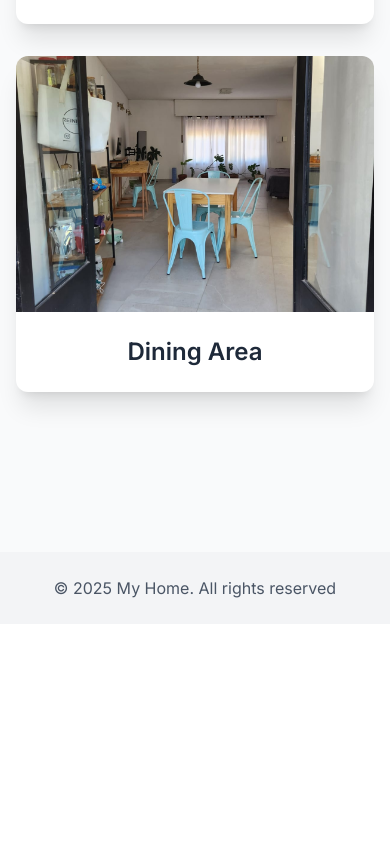
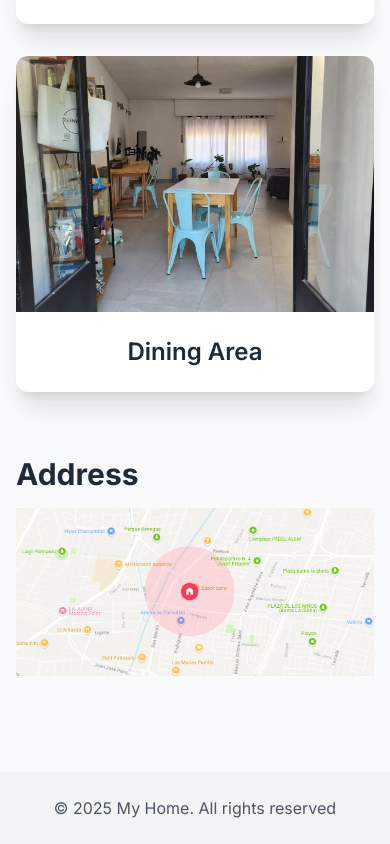
Before and after one commit to alexrobaina/house, a Next.js app: page /en in a window 390 px wide. Shown: the part 5796-6640 px from the top of the page. Before the commit the page ends 6420 px from the top, so only its background shows below. Built offline with nearby package versions, Linux system fonts and the light colour scheme.

Commit message:
add phone

```diff
--- a/src/app/[lang]/client-page.tsx
+++ b/src/app/[lang]/client-page.tsx
@@ -6,7 +6,7 @@ import ImageGallery from '@/components/ImageGallery'
 import ImageModal from '@/components/ImageModal'
 import Footer from '@/components/Footer'
 import { Space, Dictionary } from '@/types'
-
+import Image from 'next/image'
 interface ClientPageProps {
   dict: Dictionary
   spaces: Space[]
@@ -84,6 +84,19 @@ export default function ClientPage({ dict, spaces }: ClientPageProps) {
             />
           )}
         </AnimatePresence>
+
+        <div className="mt-12">
+          <h2 className="text-3xl text-gray-800 font-bold mb-4">
+            {dict.home.address}
+          </h2>
+          <Image
+            alt="Map"
+            width={1000}
+            height={1000}
+            src="/images/map.png"
+            className="w-full h-auto"
+          />
+        </div>
       </main>
 
       <Footer rights={dict.footer.rights} />
--- a/src/i18n/dictionaries/en.json
+++ b/src/i18n/dictionaries/en.json
@@ -2,7 +2,8 @@
     "home": {
         "welcome": "Welcome to My Home",
         "subtitle": "Comfortable spaces waiting for you",
-        "contact": "Contact"
+        "contact": "Contact",
+        "address": "Address"
     },
     "spaces": {
         "bedrooms": {
--- a/src/i18n/dictionaries/es.json
+++ b/src/i18n/dictionaries/es.json
@@ -2,7 +2,8 @@
     "home": {
         "welcome": "Bienvenido a Mi Casa",
         "subtitle": "Lugar con buena onda y comodidad",
-        "contact": "Contacto"
+        "contact": "Contacto",
+        "address": "Dirección"
     },
     "spaces": {
         "patio": {
--- a/src/types/index.ts
+++ b/src/types/index.ts
@@ -14,6 +14,7 @@ export interface Dictionary {
     welcome: string
     subtitle: string
     contact: string
+    address: string
   }
   spaces: {
     bedrooms: {
```
Also changed, not shown: public/images/map.png (added).
